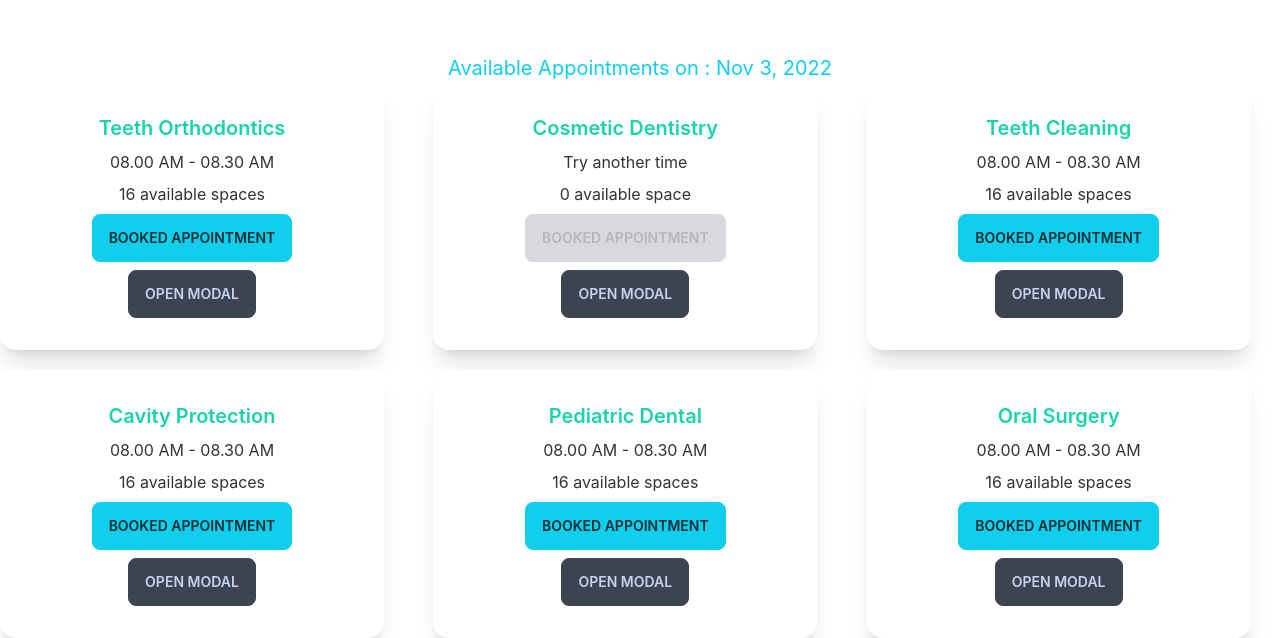
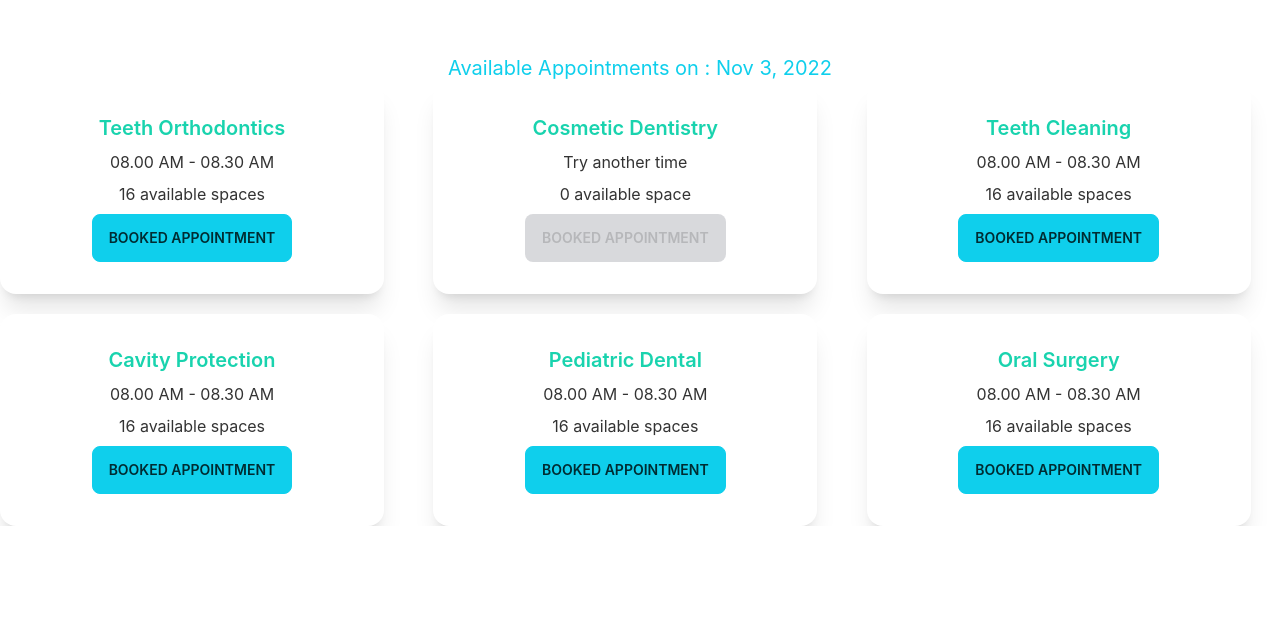
Before and after one commit to bellicose77/fullstack-doctor-website, a React (Create React App) app in the folder frontend/: page /appointment in a window 1280 px wide. Shown: the part 810-1448 px from the top of the page. After the commit the page ends 1336 px from the top, so only its background shows below. Built offline with nearby package versions, Linux system fonts and the light colour scheme.

Commit message:
button reconstruction

```diff
--- a/frontend/src/components/AppointmentSlot/AppointmentSlot.js
+++ b/frontend/src/components/AppointmentSlot/AppointmentSlot.js
@@ -13,8 +13,11 @@ const AppointmentSlot = ({solt,setTreatment}) => {
         </p>
         <p>{slots.length}  {slots.length > 1 ? "available spaces": "available space"}</p>
           <div class="card-actions justify-center">
-            <button disabled={slots.length===0} class="btn btn-primary">Booked Appointment</button>
-            <label onClick={()=>setTreatment(solt)} for="booking-modal" class="btn">open modal</label>
+            <label
+            for="booking-modal"
+            onClick={()=>setTreatment(solt)}
+            disabled={slots.length===0}
+            class="btn btn-primary">Booked Appointment</label>
           </div>
         </div>
       </div>
```
